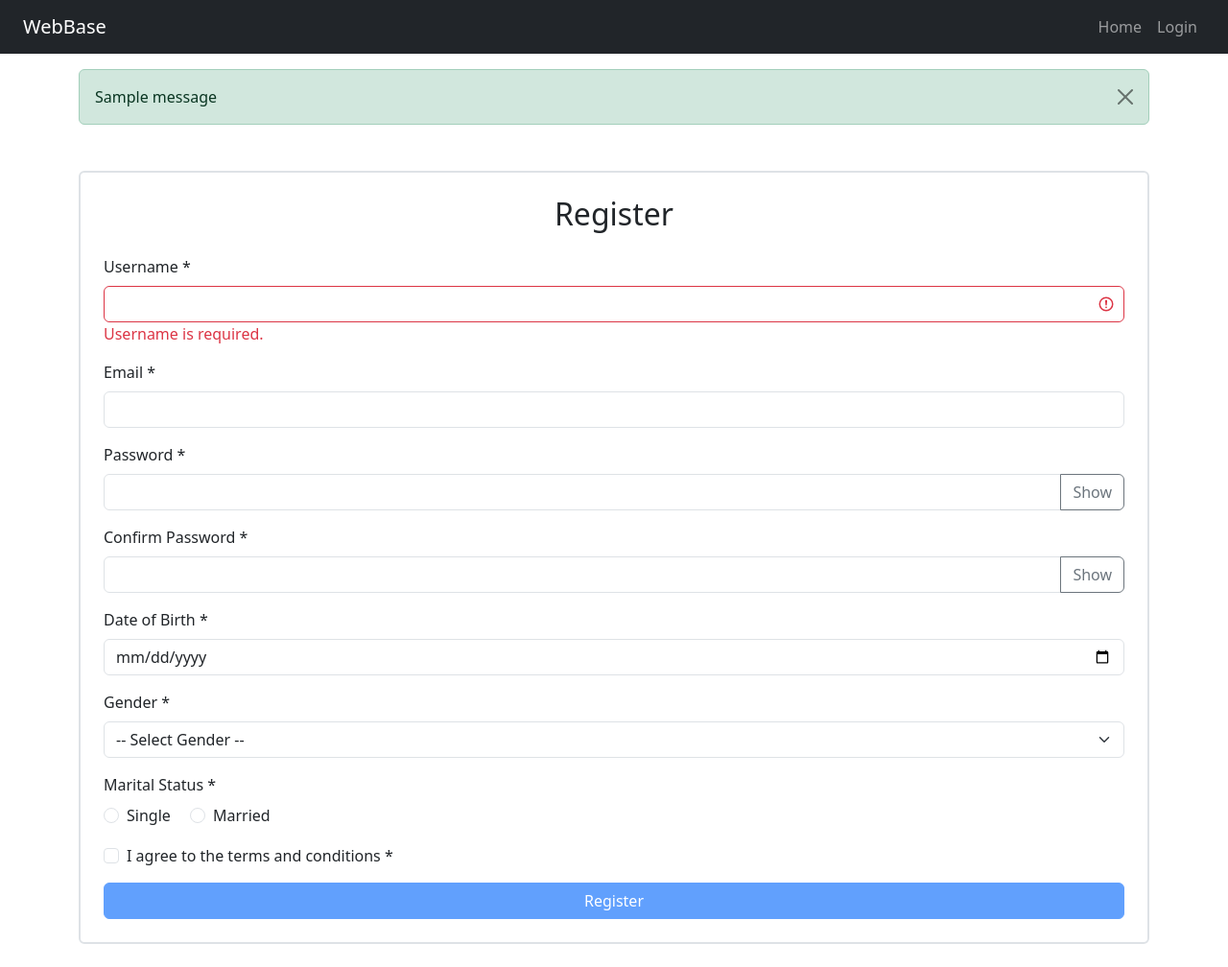
After one commit to aslahea/EntryWay, a Django app: page /register/ in a window 1280 px wide. The commit adds this page. Shown: the whole page at 96% size. Run offline with Django 5.2, Linux system fonts and the light colour scheme; tables that the repository leaves empty hold one stand-in row (values such as "Sample post"); one stand-in notice (Sample message) is shown.

Commit message:
implement login page,base,welcome,register

```diff
--- a/Web_Base/Web_Base/settings.py
+++ b/Web_Base/Web_Base/settings.py
@@ -10,6 +10,7 @@ For the full list of settings and their values, see
 https://docs.djangoproject.com/en/5.2/ref/settings/
 """
 
+import os
 from pathlib import Path
 
 # Build paths inside the project like this: BASE_DIR / 'subdir'.
@@ -57,7 +58,7 @@ ROOT_URLCONF = 'Web_Base.urls'
 TEMPLATES = [
     {
         'BACKEND': 'django.template.backends.django.DjangoTemplates',
-        'DIRS': [],
+        'DIRS': [BASE_DIR / 'web_app' / 'templates'],
         'APP_DIRS': True,
         'OPTIONS': {
             'context_processors': [
@@ -122,6 +123,7 @@ USE_TZ = True
 # https://docs.djangoproject.com/en/5.2/howto/static-files/
 
 STATIC_URL = 'static/'
+STATICFILES_DIRS = [os.path.join(BASE_DIR, 'static'),]
 
 # Default primary key field type
 # https://docs.djangoproject.com/en/5.2/ref/settings/#default-auto-field
--- /dev/null
+++ b/Web_Base/static/js/validation.js
@@ -0,0 +1,158 @@
+function showError(input, message) {
+    const errorDiv = input.closest('.mb-3')?.querySelector('.error-message') ||
+        input.closest('.form-check')?.querySelector('.error-message');
+    input.classList.add('is-invalid');
+    if (errorDiv) errorDiv.textContent = message;
+}
+
+function clearError(input) {
+    input.classList.remove('is-invalid');
+    const errorDiv = input.closest('.mb-3')?.querySelector('.error-message') ||
+        input.closest('.form-check')?.querySelector('.error-message');
+    if (errorDiv) errorDiv.textContent = '';
+}
+
+// Field Validators
+function validateUsername(input) {
+    const usernameRegex = /^[a-zA-Z0-9_]{3,20}$/;
+    if (!input.value.trim()) {
+        showError(input, 'Username is required.');
+        return false;
+    } else if (!usernameRegex.test(input.value)) {
+        showError(input, 'Username must be 3-20 characters and contain only letters, numbers, or underscores.');
+        return false;
+    }
+    clearError(input);
+    return true;
+}
+
+function validateEmail(input) {
+    const value = input.value.trim();
+    const regex = /^[^\s@]+@[^\s@]+\.[^\s@]+$/;
+    if (!regex.test(value)) {
+        showError(input, 'Enter a valid email.');
+        return false;
+    }
+    clearError(input);
+    return true;
+}
+
+function validatePassword(input) {
+    const value = input.value.trim();
+    if (value.length < 8) {
+        showError(input, 'Password must be at least 8 characters.');
+        return false;
+    }
+    clearError(input);
+    return true;
+}
+
+function validateConfirmPassword(passwordInput, confirmInput) {
+    if (passwordInput.value !== confirmInput.value) {
+        showError(confirmInput, 'Passwords do not match.');
+        return false;
+    }
+    clearError(confirmInput);
+    return true;
+}
+
+function validateDOB(input) {
+    if (!input.value) {
+        showError(input, 'Please select your date of birth.');
+        return false;
+    }
+    clearError(input);
+    return true;
+}
+
+function validateGender(input) {
+    if (!input.value) {
+        showError(input, 'Please select a gender.');
+        return false;
+    }
+    clearError(input);
+    return true;
+}
+
+function validateMaritalStatus() {
+    const radios = document.getElementsByName('marital_status');
+    let selected = false;
+    // HTMLCollection, so use for loop
+    for (let i = 0; i < radios.length; i++) {
+        if (radios[i].checked) {
+            selected = true;
+            break;
+        }
+    }
+    const container = radios[0]?.closest('.mb-3');
+    const errorDiv = container?.querySelector('.error-message');
+    if (!selected) {
+        if (errorDiv) errorDiv.textContent = 'Select marital status';
+        return false;
+    }
+    if (errorDiv) errorDiv.textContent = '';
+    return true;
+}
+
+function validateTerms(input) {
+    const errorDiv = input.closest('.form-check')?.querySelector('.error-message');
+    if (!input.checked) {
+        if (errorDiv) errorDiv.textContent = 'You must agree to the terms';
+        input.classList.add('is-invalid');
+        return false;
+    }
+    if (errorDiv) errorDiv.textContent = '';
+    input.classList.remove('is-invalid');
+    return true;
+}
+
+// Attach Form Validation
+function attachFormValidation(formId) {
+    const form = document.getElementById(formId);
+    const submitBtn = document.getElementById("submitBtn");
+    const username = document.getElementById("username");
+    const email = document.getElementById("email");
+    const password1 = document.getElementById("password1");
+    const password2 = document.getElementById("password2");
+    const dob = document.getElementById("dob");
+    const gender = document.getElementById("gender");
+    const terms = document.getElementById("terms");
+    const maritalRadios = document.getElementsByName("marital_status");
+
+    function validateAllFields() {
+        const isValid =
+            validateUsername(username) &&
+            validateEmail(email) &&
+            validatePassword(password1) &&
+            validateConfirmPassword(password1, password2) &&
+            validateDOB(dob) &&
+            validateGender(gender) &&
+            validateMaritalStatus() &&
+            validateTerms(terms);
+
+        submitBtn.disabled = !isValid;
+        submitBtn.classList.toggle('disabled', !isValid);
+    }
+
+    // Listeners
+    [username, email, password1, password2, dob, gender, terms].forEach(input => {
+        input.addEventListener("input", validateAllFields);
+        input.addEventListener("blur", validateAllFields);
+        input.addEventListener("change", validateAllFields);
+    });
+
+    // HTMLCollection, so use for loop
+    for (let i = 0; i < maritalRadios.length; i++) {
+        maritalRadios[i].addEventListener("change", validateAllFields);
+    }
+
+    form.addEventListener("submit", function (e) {
+        validateAllFields();
+        if (submitBtn.disabled) {
+            e.preventDefault();
+        }
+    });
+
+    // Initial state
+    validateAllFields();
+}
--- a/Web_Base/web_app/templates/base.html
+++ b/Web_Base/web_app/templates/base.html
@@ -1,29 +1,50 @@
+{% load static %}
 <!DOCTYPE html>
 <html lang="en">
 <head>
     <meta charset="UTF-8">
-    <title>{% block title %}Web Base{% endblock %}</title>
-    <link rel="stylesheet" href="{% static 'css/styles.css' %}">
+    <title>{% block title %}{% endblock %}</title>
+    <meta name="viewport" content="width=device-width, initial-scale=1">
+
+    <!-- Bootstrap CSS (CDN) -->
+    <link href="https://cdn.jsdelivr.net/npm/bootstrap@5.3.3/dist/css/bootstrap.min.css" rel="stylesheet">
+
+    <!-- Client-side Validation JavaScript -->
     <script src="{% static 'js/validation.js' %}" defer></script>
-    {% csrf_token %}
 </head>
 <body>
-    <nav>
-        <a href="/">Home</a>
-        <a href="/login">Login</a>
-        <a href="/register">Register</a>
-        <a href="/user-management">User Management</a>
-        <a href="/logout">Logout</a>
+    <!-- Navigation -->
+    <nav class="navbar navbar-expand-lg navbar-dark bg-dark px-4">
+        <a class="navbar-brand" href="/">WebBase</a>
+        <div class="collapse navbar-collapse">
+            <ul class="navbar-nav ms-auto">
+                <li class="nav-item"><a class="nav-link" href="/">Home</a></li>
+                <li class="nav-item"><a class="nav-link" href="login/">Login</a></li>
+                <!-- <li class="nav-item"><a class="nav-link" href="/register">Register</a></li>
+                <li class="nav-item"><a class="nav-link" href="/user-management">User Management</a></li>
+                <li class="nav-item"><a class="nav-link" href="/logout">Logout</a></li> -->
+            </ul>
+        </div>
     </nav>
-    <div class="container">
+
+    <!-- Flash messages -->
+    <div class="container mt-3">
         {% if messages %}
-            <ul class="messages">
-                {% for message in messages %}
-                    <li class="{{ message.tags }}">{{ message }}</li>
-                {% endfor %}
-            </ul>
+            {% for message in messages %}
+                <div class="alert alert-{{ message.tags }} alert-dismissible fade show" role="alert">
+                    {{ message }}
+                    <button type="button" class="btn-close" data-bs-dismiss="alert" aria-label="Close"></button>
+                </div>
+            {% endfor %}
         {% endif %}
+    </div>
+
+    <!-- Main Page Content -->
+    <div class="container mt-4">
         {% block content %}{% endblock %}
     </div>
+
+    <!-- Bootstrap JS Bundle -->
+    <script src="https://cdn.jsdelivr.net/npm/bootstrap@5.3.3/dist/js/bootstrap.bundle.min.js"></script>
 </body>
 </html>
--- /dev/null
+++ b/Web_Base/web_app/templates/register.html
@@ -0,0 +1,114 @@
+{% extends "base.html" %}
+{% load static %}
+
+{% block content %}
+<div class="container mt-5 border border-2 rounded p-4 mb-4">
+    <h2 class="mb-4 text-center">Register</h2>
+    <form id="registerForm" method="POST" enctype="multipart/form-data" novalidate>
+        {% csrf_token %}
+
+        <div class="mb-3">
+            <label for="username" class="form-label">Username *</label>
+            <input type="text" name="username" id="username" class="form-control" required>
+            <div class="text-danger error-message"></div>
+        </div>
+
+        <div class="mb-3">
+            <label for="email" class="form-label">Email *</label>
+            <input type="email" name="email" id="email" class="form-control" required>
+            <div class="text-danger error-message"></div>
+        </div>
+
+        <div class="mb-3">
+            <label for="password1" class="form-label">Password *</label>
+            <div class="input-group">
+                <input type="password" name="password1" id="password1" class="form-control" required>
+                <button class="btn btn-outline-secondary" type="button" id="togglePassword1">
+                    Show
+                </button>
+            </div>
+            <div class="text-danger error-message"></div>
+        </div>
+
+
+        <div class="mb-3">
+            <label for="password2" class="form-label">Confirm Password *</label>
+            <div class="input-group">
+                <input type="password" name="password2" id="password2" class="form-control" required>
+                <button class="btn btn-outline-secondary" type="button" id="togglePassword2">
+                    Show
+                </button>
+            </div>
+            <div class="text-danger error-message"></div>
+        </div>
+
+
+        <div class="mb-3">
+            <label for="dob" class="form-label">Date of Birth *</label>
+            <input type="date" name="dob" id="dob" class="form-control" required>
+            <div class="text-danger error-message"></div>
+        </div>
+
+        <div class="mb-3">
+            <label for="gender" class="form-label">Gender *</label>
+            <select name="gender" id="gender" class="form-select" required>
+                <option value="">-- Select Gender --</option>
+                <option value="Male">Male</option>
+                <option value="Female">Female</option>
+                <option value="Other">Other</option>
+            </select>
+            <div class="text-danger error-message"></div>
+        </div>
+
+        <div class="mb-3">
+            <label class="form-label">Marital Status *</label><br>
+            <div class="form-check form-check-inline">
+                <input class="form-check-input" type="radio" name="marital_status" id="single" value="Single">
+                <label class="form-check-label" for="single">Single</label>
+            </div>
+            <div class="form-check form-check-inline">
+                <input class="form-check-input" type="radio" name="marital_status" id="married" value="Married">
+                <label class="form-check-label" for="married">Married</label>
+            </div>
+            <div class="text-danger error-message"></div>
+        </div>
+
+        <div class="mb-3 form-check">
+            <input type="checkbox" name="terms" id="terms" class="form-check-input">
+            <label for="terms" class="form-check-label">I agree to the terms and conditions *</label>
+            <div class="text-danger error-message"></div>
+        </div>
+        <!-- Submit Button -->
+        <div class="d-grid">
+            <button type="submit" id="submitBtn" class="btn btn-primary disabled" disabled>
+                Register
+            </button>
+        </div>
+
+
+    </form>
+</div>
+
+<script src="{% static 'js/validation.js' %}"></script>
+<script>
+    attachFormValidation("registerForm");
+</script>
+
+<script>
+    // Password show/hide toggle
+    document.getElementById("togglePassword1").addEventListener("click", function () {
+        const pwd = document.getElementById("password1");
+        const isPassword = pwd.type === "password";
+        pwd.type = isPassword ? "text" : "password";
+        this.textContent = isPassword ? "Hide" : "Show";
+    });
+
+    document.getElementById("togglePassword2").addEventListener("click", function () {
+        const pwd = document.getElementById("password2");
+        const isPassword = pwd.type === "password";
+        pwd.type = isPassword ? "text" : "password";
+        this.textContent = isPassword ? "Hide" : "Show";
+    });
+</script>
+
+{% endblock %}
--- a/Web_Base/web_app/urls.py
+++ b/Web_Base/web_app/urls.py
@@ -1,7 +1,9 @@
 from django.urls import path
 from .import views
 
-urlpatterns=[
-    path('',views.login_view,name='login'),
-    path('register/',views.register_view,name='register')
+urlpatterns = [
+    path('', views.welcome_view, name='welcome'),
+    path('login/', views.login_view, name='login'),
+    path('register/', views.register_view, name='register'),
+
 ]
--- a/Web_Base/web_app/views.py
+++ b/Web_Base/web_app/views.py
@@ -1,53 +1,95 @@
+from django.shortcuts import render, redirect
+from django.contrib.auth import authenticate, login
 from django.contrib import messages
-from django.shortcuts import render, redirect
 from django.views.decorators.csrf import csrf_protect
 from django.views.decorators.cache import never_cache
-from django.contrib.auth import authenticate, login, logout
-from .forms import RegisterationForm
-from .models import CustomUser
-
-
-@csrf_protect
-@never_cache
-def register_view(request):
-    if request.method == 'POST':
-        form = RegisterationForm(request.POST)
-        if form.is_valid():
-            form.save()
-            messages.success(request, "Registered Succesfully. Please login.")
-            return redirect('login')
-        else:
-            messages.error(request, "Error in Registration ")
-    else:
-        form = RegisterationForm()
-    return render(request, 'register.html', {'form': form})
+from django.contrib.auth import get_user_model
+from django.contrib.auth.hashers import make_password
 
 
 @csrf_protect
 @never_cache
 def login_view(request):
     if request.method == 'POST':
-        username = request.POST['username']
-        password = request.POST['password']
-        user = authenticate(username=username, password=password)
+        username = request.POST.get('username', '').strip()
+        password = request.POST.get('password', '')
 
-        if user:
+        # Server-side validation
+        if not username or not password:
+            messages.error(request, "Both fields are required.")
+            return redirect('login')
+
+        if not username.isalnum():
+            messages.error(request, "Username must be alphanumeric.")
+            return redirect('login')
+
+        if len(password) < 8:
+            messages.error(
+                request, "Password must be at least 8 characters long.")
+            return redirect('login')
+
+        user = authenticate(request, username=username, password=password)
+        if user is not None:
             login(request, user)
-            return redirect('home')
+            request.session.set_expiry(3600)  # Session expires in 1 hour
+            messages.success(request, "Login successful.")
+            return redirect('welcome')
         else:
-            messages.error(request, 'Invalid credentials')
+            messages.error(request, "Invalid username or password.")
+            return redirect('login')
+
     return render(request, 'login.html')
 
 
-# def logout_view(request):
-#     logout(request)
-#     return redirect('login')
+@csrf_protect
+@never_cache
+def welcome_view(request):
+    return render(request, 'welcome.html')
 
+User = get_user_model()
 
-# def home_view(request):
-#     return render(request, 'home.html')
+@csrf_protect
+@never_cache
+def register_view(request):
+    if request.method == 'POST':
+        username = request.POST.get('username', '').strip()
+        email = request.POST.get('email', '').strip()
+        password1 = request.POST.get('password1', '')
+        password2 = request.POST.get('password2', '')
 
+        # Server-side validations
+        if not username or not email or not password1 or not password2:
+            messages.error(request, "All fields are required.")
+            return redirect('register.html')
 
-# def user_list_view(request):
-#     users = CustomUser.objects.filter(is_deleted=False)
-#     return render(request, 'user_list.html', {'users': users})
+        if not username.isalnum():
+            messages.error(request, "Username must be alphanumeric.")
+            return redirect('register.html')
+
+        if len(password1) < 8:
+            messages.error(request, "Password must be at least 8 characters long.")
+            return redirect('register.html')
+
+        if password1 != password2:
+            messages.error(request, "Passwords do not match.")
+            return redirect('register.html')
+
+        if User.objects.filter(username=username).exists():
+            messages.error(request, "Username is already taken.")
+            return redirect('register.html')
+
+        if User.objects.filter(email=email).exists():
+            messages.error(request, "Email is already registered.")
+            return redirect('register.html')
+
+        # Save user
+        user = User.objects.create(
+            username=username,
+            email=email,
+            password=make_password(password1)
+        )
+
+        messages.success(request, "Registration successful. Please log in.")
+        return redirect('login')
+
+    return render(request, 'register.html')
```
Also changed, not shown: Web_Base/web_app/admin.py (+11 -10 lines), Web_Base/web_app/models.py (+20 -11 lines), Web_Base/web_app/templates/login.html (+29 -38 lines), Web_Base/web_app/templates/welcome.html (added, +8 -0 lines).
